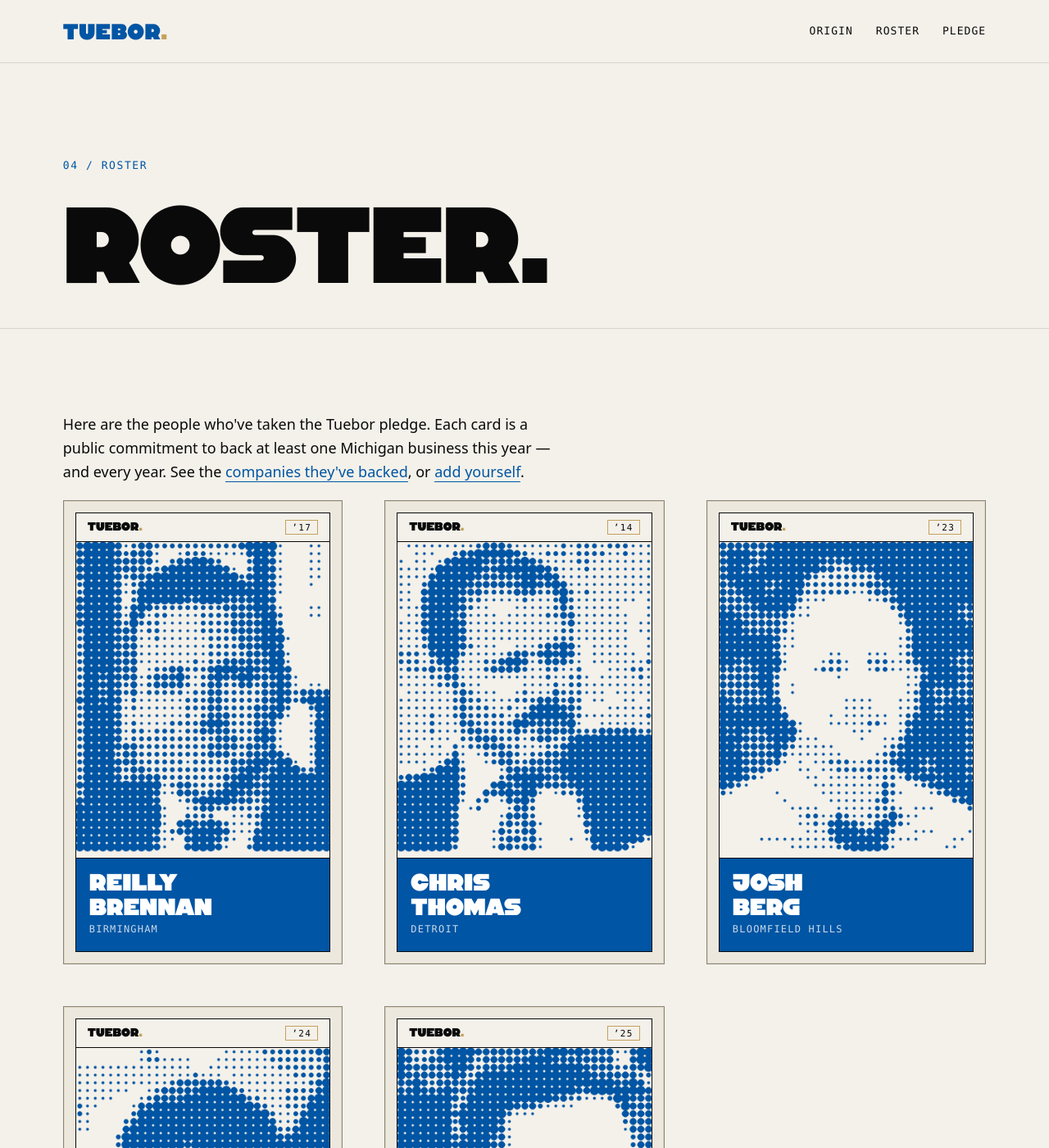
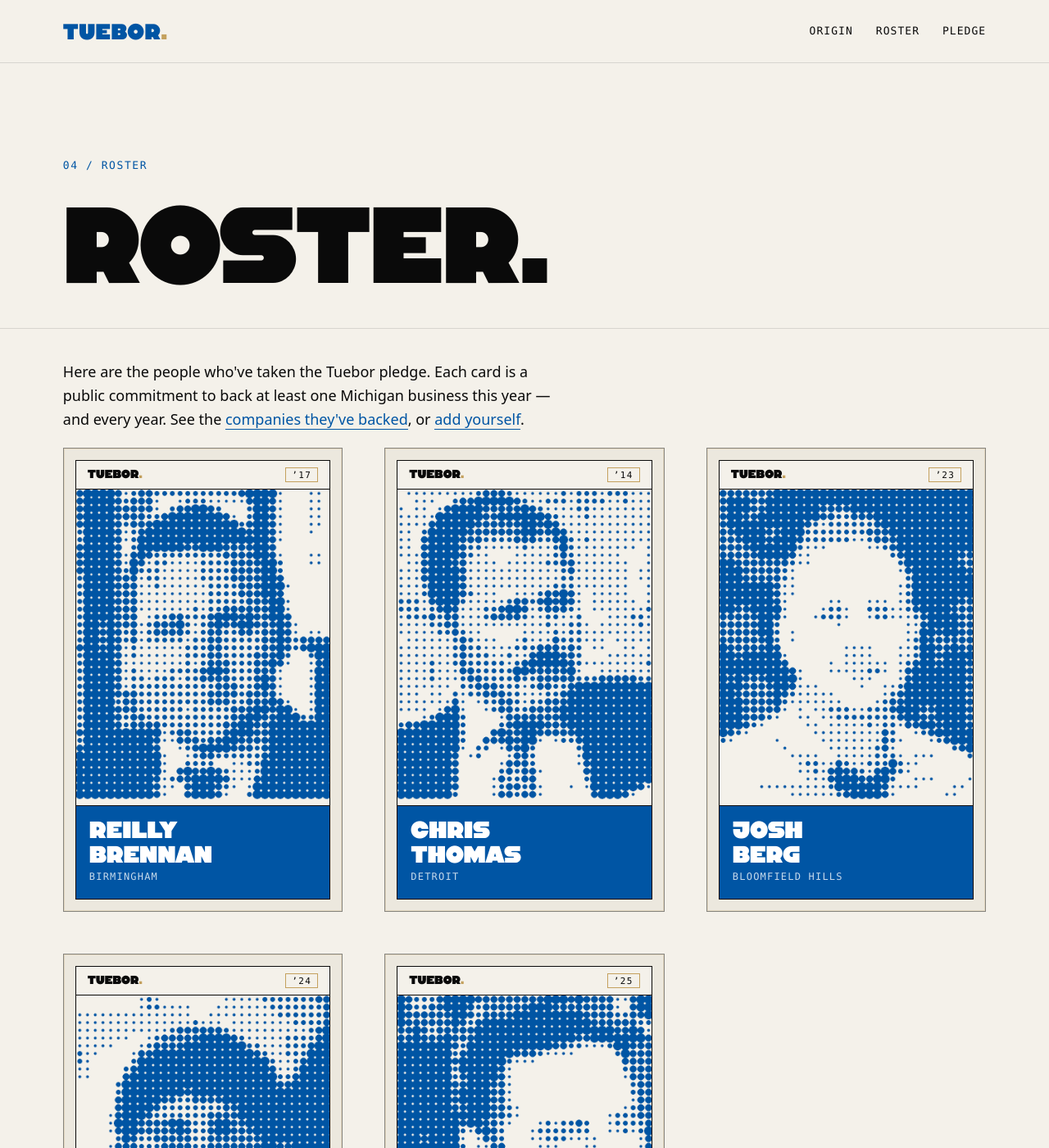
Before and after one commit to arepb/tuebor, a Jekyll site: the page built from roster.md, in a window 1280 px wide and 1400 px high. Shown: the whole window at 82% size. Built offline with Jekyll 4.4.1, drawn with Linux system fonts in a browser that asks for light colours.

Commit message:
fix(prose): zero all .prose--full padding (was leaking top/bottom)
The roster page (and any prose_full page) had .prose's clamp(32,5vw,64)
top padding stacking on top of the .roster wrapper's own padding,
producing a wide empty band above the body text. .prose--full was only
zeroing horizontal padding — drop vertical too.

Co-Authored-By: Claude Opus 4.7 (1M context) <noreply@anthropic.com>

```diff
--- a/assets/css/style.scss
+++ b/assets/css/style.scss
@@ -569,7 +569,7 @@ main.home > .prose { max-width: none; padding: 0; font-size: inherit; }
    .slab.blue CTA) opt out of the default .prose max-width via this class.
    Avoid the :has() pseudo-class — older Sass compilers (incl. GitHub Pages')
    silently fail mid-file when they hit it. */
-.prose--full { max-width: none; padding-left: 0; padding-right: 0; }
+.prose--full { max-width: none; padding: 0; }
 
 /* Inside a default (non-full) .prose, a `.slab` child breaks out of the
    780px column and gutter padding to span the full viewport width. Used on
```
